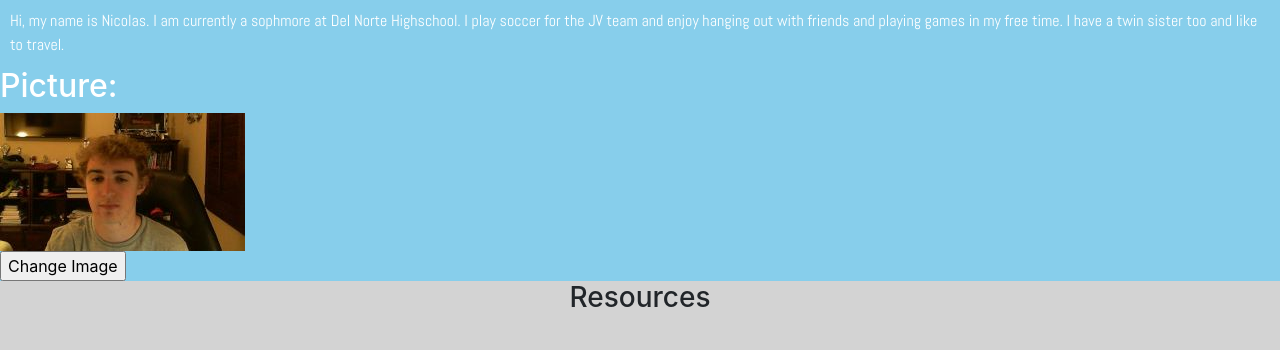
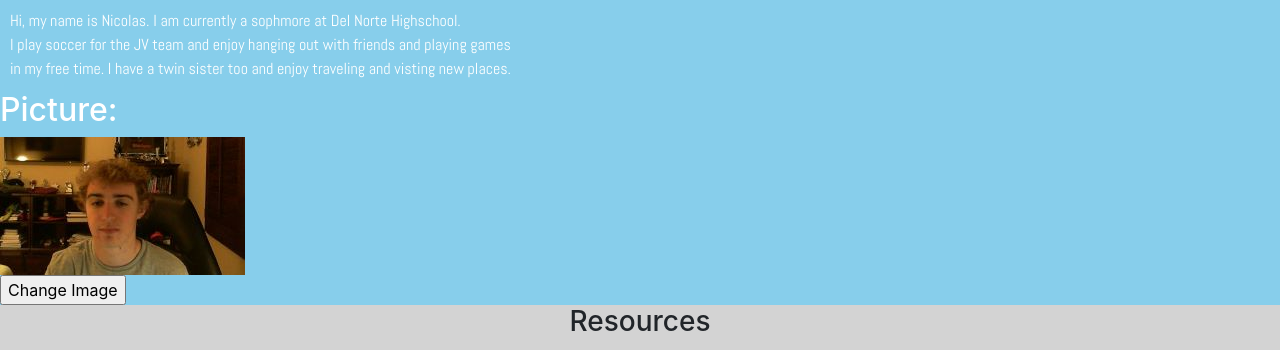
Before and after one commit to yqw7/dominators, a Flask app: page /nicolas/ in a window 1280 px wide. Shown: the part 413-763 px from the top of the page. Run offline with Flask 2, Linux system fonts and the light colour scheme; some libraries are stand-ins or nearby versions.

Commit message:
nicolas - about me page text reformating

```diff
--- a/templates/nicolas/nicolas.html
+++ b/templates/nicolas/nicolas.html
@@ -10,7 +10,9 @@
     <h1 style="color:cornflowerblue;">Meet Nicolas!</h1>
     <body style="background-color:skyblue;">
     <img src="https://media0.giphy.com/media/mP8YqtjCNOB9HLyrn0/200w.gif?cid=82a1493b7t5i4khdgl6mj5s0b78y0l74djn62olfo42f7dh5&rid=200w.gif&ct=g" alt="">
-    <p style="color:white"> Hi, my name is Nicolas. I am currently a sophmore at Del Norte Highschool. I play soccer for the JV team and enjoy hanging out with friends and playing games in my free time. I have a twin sister too and like to travel.</p>
+    <p style="color:white"> Hi, my name is Nicolas. I am currently a sophmore at Del Norte Highschool.
+        <br>I play soccer for the JV team and enjoy hanging out with friends and playing games
+        <br>in my free time. I have a twin sister too and enjoy traveling and visting new places.</p>
     <div>
         <h2 style="color:white">Picture:</h2>
         <img src=/static/nicolasphotos/nicolas_pic.jpg id="getImage">
```
